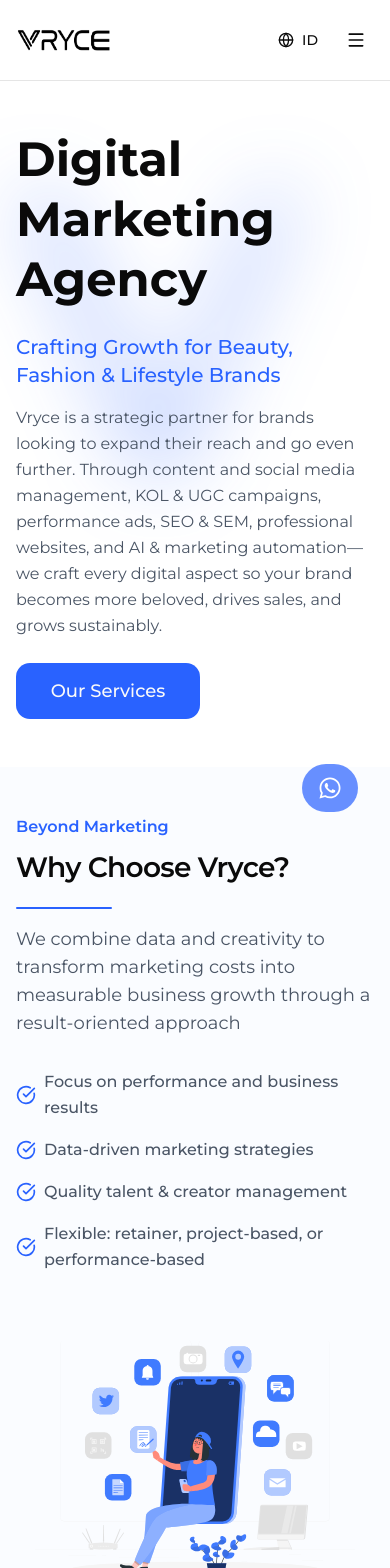
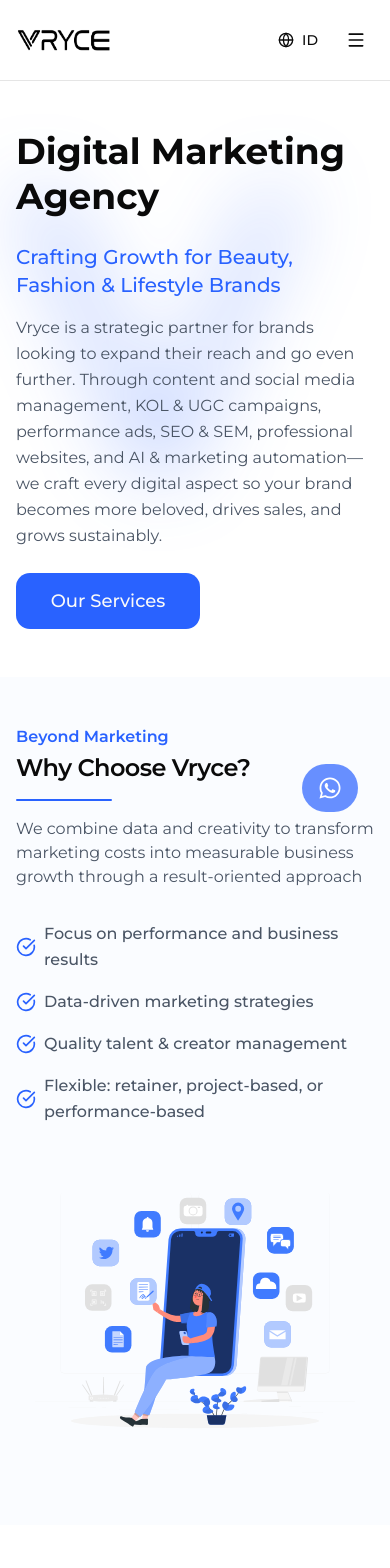
Before and after one commit to mkhotamirais/next-vryce, a Next.js app: page /en in a window 390 px wide. Shown: the top 1568 px of the page. Built offline with nearby package versions, Linux system fonts and the light colour scheme; no server answers.

Commit message:
kecilin huruf

```diff
--- a/app/globals.css
+++ b/app/globals.css
@@ -148,6 +148,6 @@
   }
 
   .h2 {
-    @apply text-[28px] lg:text-4xl font-semibold mb-4 leading-12 tracking-tight;
+    @apply text-2xl lg:text-4xl font-semibold mb-4 leading-tight tracking-tight;
   }
 }
--- a/components/home/HomeContact.tsx
+++ b/components/home/HomeContact.tsx
@@ -37,14 +37,14 @@ export default function HomeContact() {
                 <br />
               </span>
               {titleSplit[2]} <br /> */}
-              <span className="inline md:hidden">{title}</span>
-              <span className="hidden md:inline">
+              {/* <span className="inline md:hidden">{title}</span> */}
+              <span className="">
                 {title.split(",")[0]},
                 <br />
                 {title.split(",")[1]}
               </span>
             </h2>
-            <p className="mb-8 leading-relaxed text-gray-600 text-left sm:text-center text-lg max-w-3xl mx-0 md:mx-auto">
+            <p className="mb-8 leading-relaxed text-gray-600 text-left sm:text-center text-base md:text-lg max-w-3xl mx-0 md:mx-auto">
               <span className="hidden md:block">{description.split("?")[0]}?</span>
               <span className="">{description.split("?")[1]}</span>
               {/* {cWa}{" "}
--- a/components/home/HomeHero.tsx
+++ b/components/home/HomeHero.tsx
@@ -20,7 +20,12 @@ export default function HomeHero() {
       <div className="container relative">
         <div className="-z-50 text-[400px] blur-2xl text-primary/30 font-medium absolute top-0 leading-none">V</div>
         <div className="flex flex-col items-start sm:items-center text-left sm:text-center max-w-6xl mx-auto space-y-6">
-          <m.h1 variants={fades} initial="hide" animate="show" className="text-5xl md:text-6xl font-bold leading-tight">
+          <m.h1
+            variants={fades}
+            initial="hide"
+            animate="show"
+            className="text-4xl md:text-5xl lg:text-6xl font-bold leading-tight"
+          >
             {title}
           </m.h1>
           <m.div
--- a/components/home/SectionWrapper.tsx
+++ b/components/home/SectionWrapper.tsx
@@ -39,7 +39,7 @@ export default function SectionWrapper({ id, tagline, title, description, childr
             initial={"hide"}
             whileInView={"show"}
             viewport={{ once: true }}
-            className="text-gray-600 text-lg"
+            className="text-gray-600 text-base md:text-lg"
           >
             {description}
           </m.p>
```
